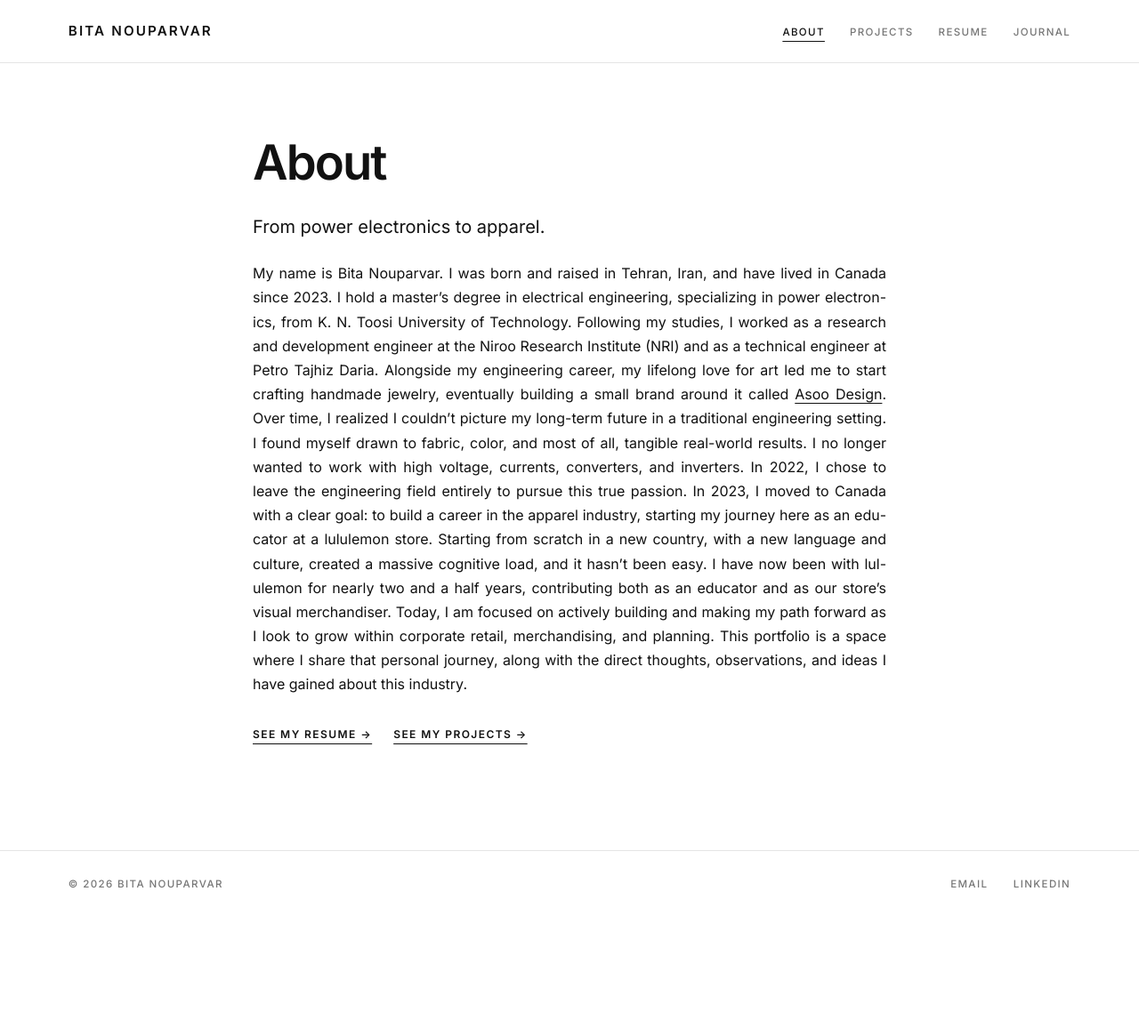
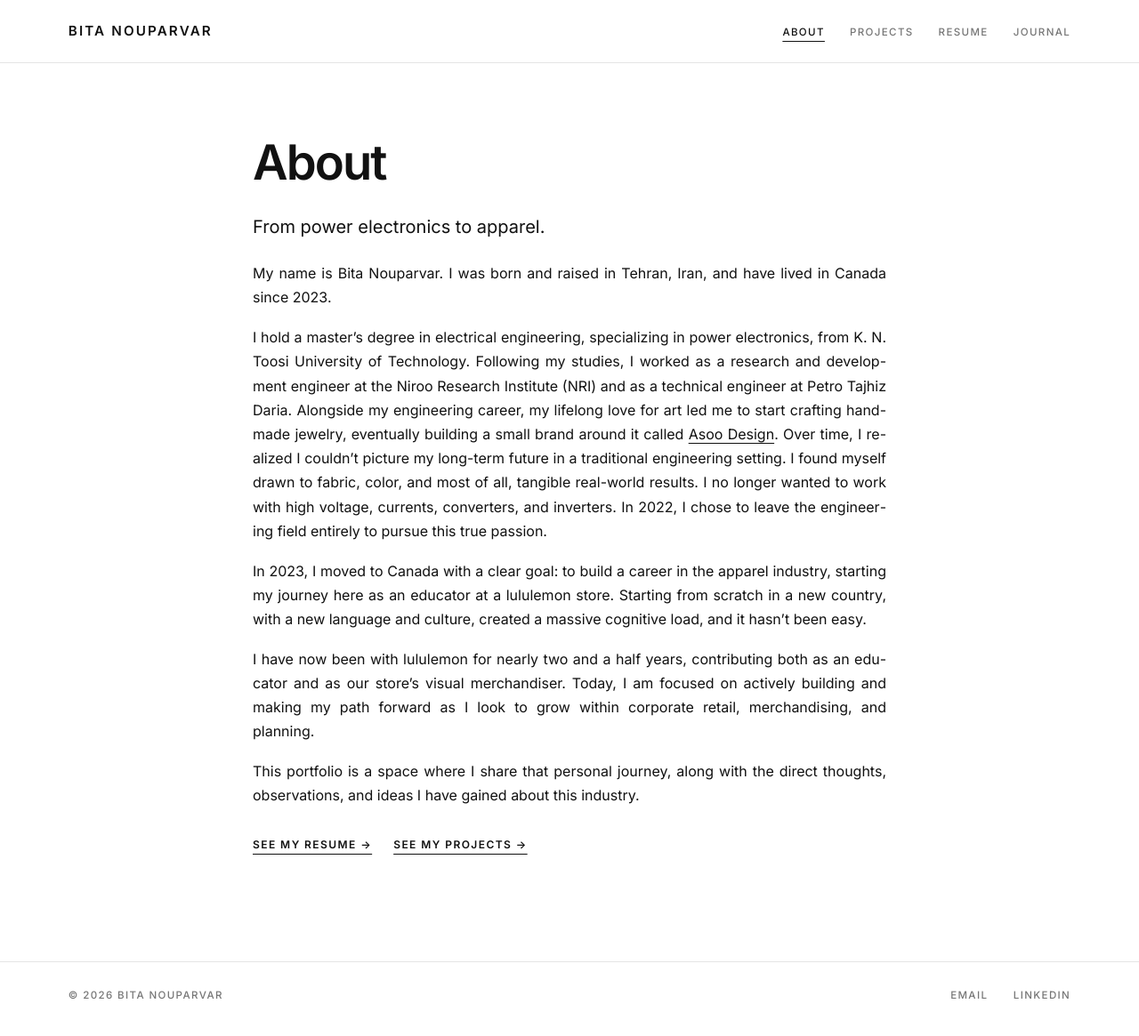
Before and after one commit to bitanp1994/bitanouparvar.com, a Jekyll site: the page built from about.md, in a window 1280 px wide. Shown: the whole page at 89% size. Built offline with Jekyll 4.4.1, drawn with Linux system fonts in a browser that asks for light colours; before the commit the page ends 1041 px from its top, so only the background shows below that; part of the change alters nothing that is shown.

Commit message:
About: plain links (readable on GitHub too) and restore paragraph breaks
Co-Authored-By: Claude Opus 5.5 <noreply@anthropic.com>
Claude-Session: https://claude.ai/code/session_011ZU1tgXn8aNEA1hgF5gWNT

```diff
--- a/about.md
+++ b/about.md
@@ -5,9 +5,13 @@ intro: "From power electronics to apparel."
 ---
 
 My name is Bita Nouparvar. I was born and raised in Tehran, Iran, and have lived in Canada since 2023.
-I hold a master's degree in electrical engineering, specializing in power electronics, from K. N. Toosi University of Technology. Following my studies, I worked as a research and development engineer at the Niroo Research Institute (NRI) and as a technical engineer at Petro Tajhiz Daria. Alongside my engineering career, my lifelong love for art led me to start crafting handmade jewelry, eventually building a small brand around it called [Asoo Design]({{ '/projects/asoo-design/' | relative_url }}). Over time, I realized I couldn't picture my long-term future in a traditional engineering setting. I found myself drawn to fabric, color, and most of all, tangible real-world results. I no longer wanted to work with high voltage, currents, converters, and inverters. In 2022, I chose to leave the engineering field entirely to pursue this true passion.
+
+I hold a master's degree in electrical engineering, specializing in power electronics, from K. N. Toosi University of Technology. Following my studies, I worked as a research and development engineer at the Niroo Research Institute (NRI) and as a technical engineer at Petro Tajhiz Daria. Alongside my engineering career, my lifelong love for art led me to start crafting handmade jewelry, eventually building a small brand around it called [Asoo Design](/projects/asoo-design/). Over time, I realized I couldn't picture my long-term future in a traditional engineering setting. I found myself drawn to fabric, color, and most of all, tangible real-world results. I no longer wanted to work with high voltage, currents, converters, and inverters. In 2022, I chose to leave the engineering field entirely to pursue this true passion.
+
 In 2023, I moved to Canada with a clear goal: to build a career in the apparel industry, starting my journey here as an educator at a lululemon store. Starting from scratch in a new country, with a new language and culture, created a massive cognitive load, and it hasn't been easy.
+
 I have now been with lululemon for nearly two and a half years, contributing both as an educator and as our store’s visual merchandiser. Today, I am focused on actively building and making my path forward as I look to grow within corporate retail, merchandising, and planning.
+
 This portfolio is a space where I share that personal journey, along with the direct thoughts, observations, and ideas I have gained about this industry.
 
-<p class="text-links"><a href="{{ '/resume/' | relative_url }}">See my resume →</a><a href="{{ '/projects/' | relative_url }}">See my projects →</a></p>
+<p class="text-links"><a href="/resume/">See my resume →</a><a href="/projects/">See my projects →</a></p>
```
